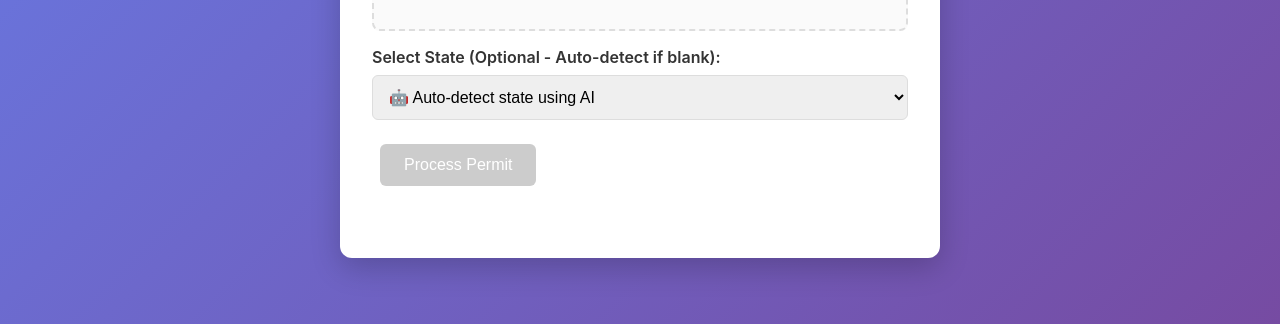
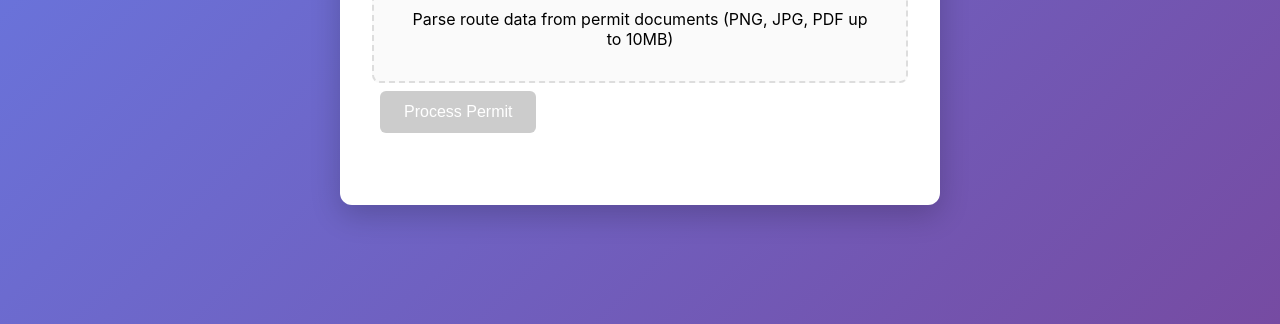
Before and after one commit to lazarev-a-auca-2022/TruckingConsole, a website: page public/index.html in a window 1280 px wide. Shown: the part 476-800 px from the top of the page. Drawn offline with Linux system fonts and the light colour scheme.

Commit message:
state selector removed

```diff
--- a/public/index.html
+++ b/public/index.html
@@ -230,7 +230,7 @@
                 <input type="file" id="fileInput" class="file-input" accept=".png,.jpg,.jpeg,.pdf" />
             </div>
 
-            <div class="state-selector">
+            <!-- <div class="state-selector">
                 <label for="stateSelect">Select State (Optional - Auto-detect if blank):</label>
                 <select id="stateSelect">
                     <option value="">🤖 Auto-detect state using AI</option>
@@ -241,7 +241,7 @@
                     <option value="IN">Indiana (IN)</option>
                     <option value="VA">Virginia (VA)</option>
                 </select>
-            </div>
+            </div> -->
 
             <div id="fileInfo" class="file-info hidden"></div>
 
```
